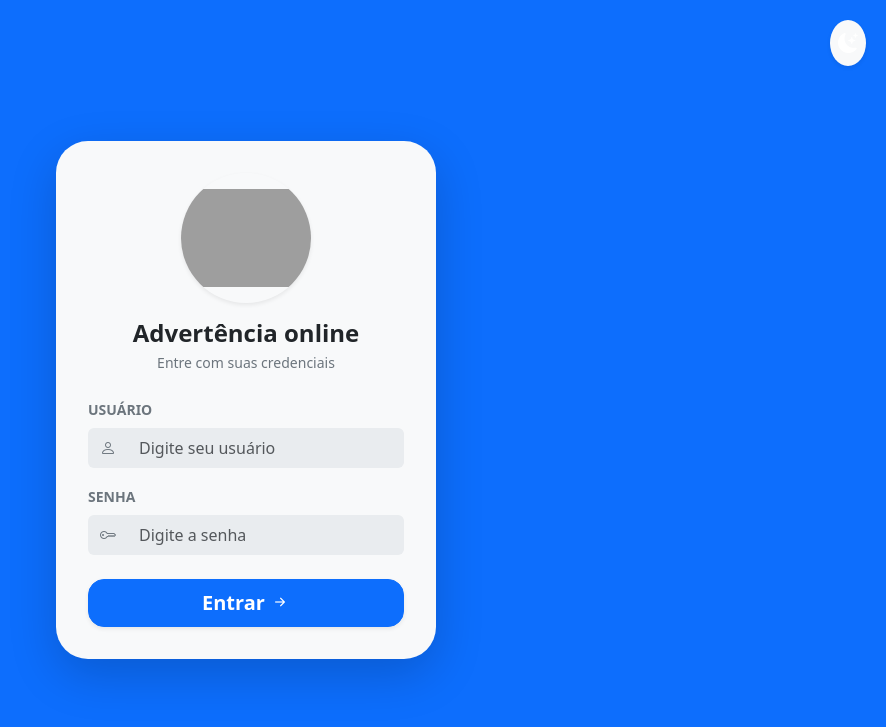
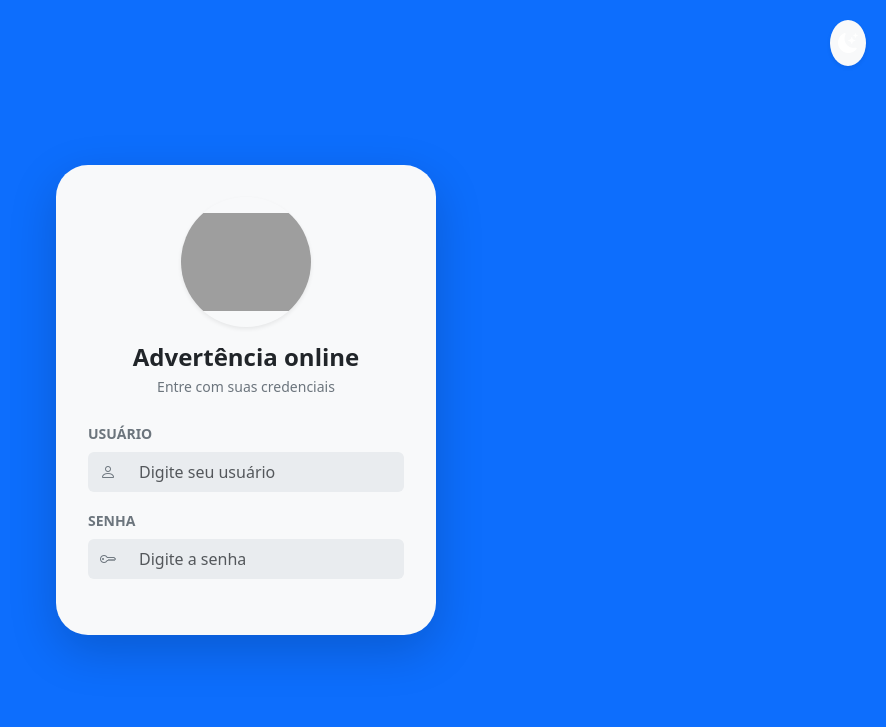
Before and after one commit to luizgarro08-hub/sistema-advertencia-escola, a Flask app: page /login in a window 1280 px wide. Shown: the top 727 px of the page, without its empty margins (394-1280 px from the left). Run offline with Flask 3, Linux system fonts and the light colour scheme; grey boxes are pictures that could not be loaded.

Commit message:
Update login.html

```diff
--- a/templates/login.html
+++ b/templates/login.html
@@ -127,8 +127,6 @@
                     {% endif %}
                 </div>
 
-                <button type="submit" class="btn btn-primary btn-lg w-100 fw-bold rounded-4 shadow-sm py-2">
-                    Entrar <i class="bi bi-arrow-right-short"></i>
                 </button>
             </form>
         </div>
```
